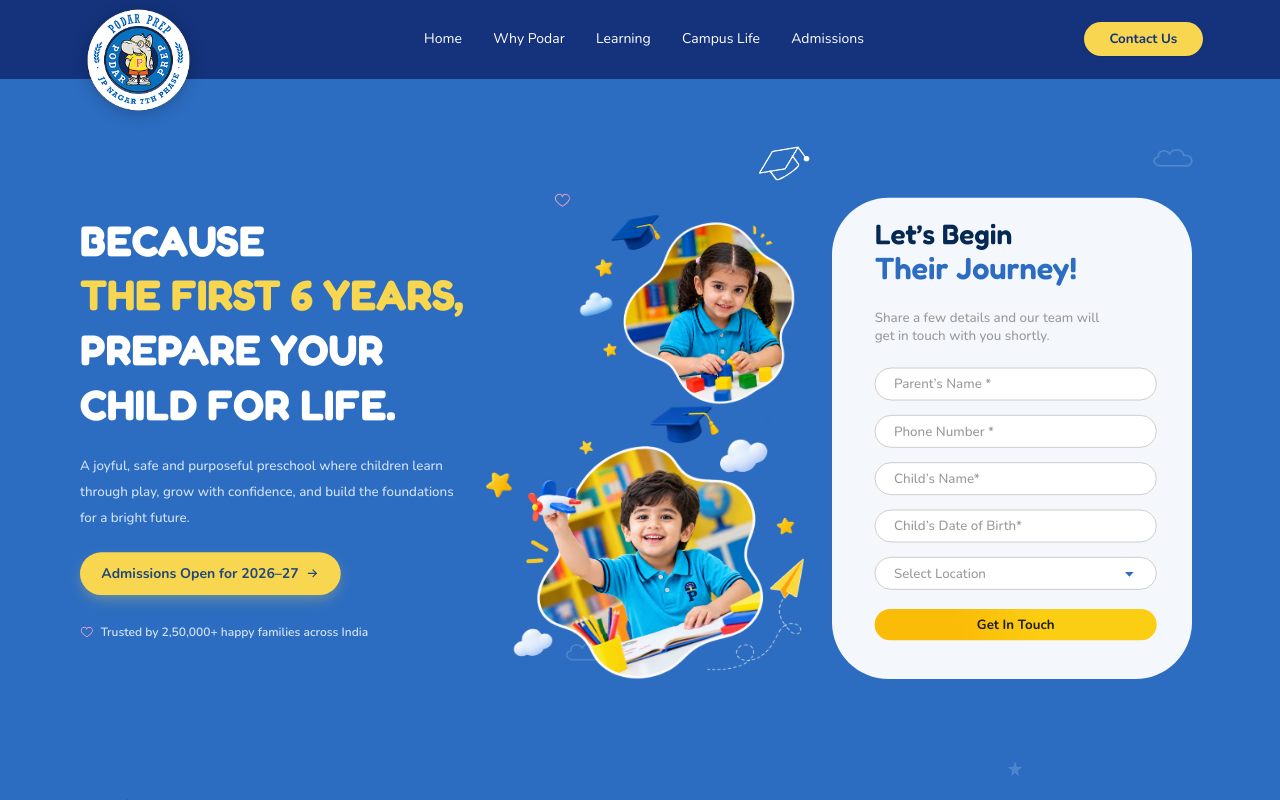
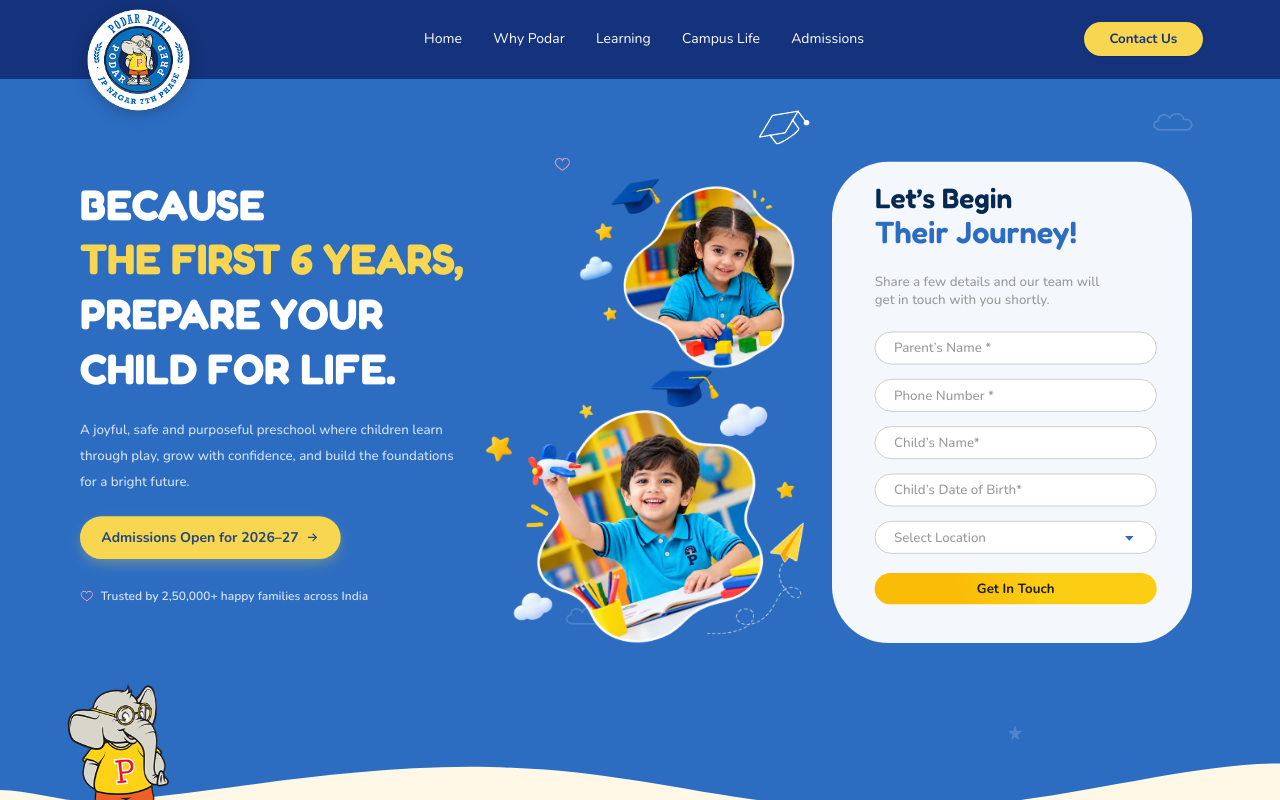
Before and after one commit to kishankotecha/Podar, a Next.js app: page / in a window 1280 px wide. Shown: the top 800 px of the page. Built offline with nearby package versions, Linux system fonts and the light colour scheme.

Commit message:
feat: add HeroArtboard component and hero section constants

```diff
--- a/src/domains/home/components/HeroArtboard.tsx
+++ b/src/domains/home/components/HeroArtboard.tsx
@@ -8,12 +8,21 @@ type Props = {
   children: ReactNode;
 };
 
-/** Scales the fixed desktop hero stage to the host width so layout stays proportional. */
+/**
+ * Scales the fixed desktop hero stage to the host width so layout stays proportional.
+ * Adds configurable top/bottom padding around the content area via HERO.padding.
+ */
 export function HeroArtboard({ children }: Props) {
-  const { width, height } = HERO.artboard;
+  const { width, contentHeight } = HERO.artboard;
+  const { top: pt, bottom: pb } = HERO.padding;
+  const totalHeight = pt + contentHeight + pb;
+
   return (
-    <ScaledArtboard width={width} height={height}>
-      {children}
+    <ScaledArtboard width={width} height={totalHeight}>
+      {/* Offset all content by padding.top so element positions stay zero-based */}
+      <div className="absolute inset-0" style={{ top: pt }}>
+        {children}
+      </div>
     </ScaledArtboard>
   );
 }
--- a/src/domains/home/constants/hero.ts
+++ b/src/domains/home/constants/hero.ts
@@ -11,14 +11,20 @@ const ASSETS = {
 export const HERO = {
   assets: ASSETS,
 
-  artboard: { width: 1920, height: 1198 },
+  artboard: { width: 1920, contentHeight: 965 },
 
-  /** Absolute frames on the 1920×1198 artboard. */
+  /**
+   * Independent top/bottom spacing (in artboard-px at 1920-wide).
+   * Tweak these two numbers to control the gap above/below hero content.
+   */
+  padding: { top: 30, bottom: 30 },
+
+  /** Absolute frames relative to the content-area origin (0,0). */
   frames: {
-    copy: { left: 120, top: 201, width: 603 },
-    form: { left: 1248, top: 178, width: 540, height: 722 },
-    girl: { left: 860, top: 187, width: 338 },
-    boy: { left: 660, top: 420, width: 620 },
+    copy: { left: 120, top: 117, width: 603 },
+    form: { left: 1248, top: 94, width: 540, height: 722 },
+    girl: { left: 860, top: 103, width: 338 },
+    boy: { left: 660, top: 336, width: 620 },
   },
 
   content: {
@@ -50,14 +56,14 @@ export const HERO = {
   decor: {
     heart: {
       left: 831,
-      top: 170,
+      top: 86,
       width: 26.12,
       height: 23.95,
       src: ASSETS.heart,
     },
     cap: {
       left: 1122,
-      top: 84,
+      top: 0,
       width: 99,
       height: 84,
       rotate: -17.56,
@@ -65,21 +71,21 @@ export const HERO = {
     },
     cloudA: {
       left: 1721.21,
-      top: 90.03,
+      top: 6.03,
       width: 83.59,
       height: 50.16,
       src: ASSETS.cloud,
     },
     cloudB: {
       left: 840,
-      top: 831,
+      top: 747,
       width: 83.59,
       height: 50.16,
       src: ASSETS.cloud,
     },
     starUnderForm: {
       left: 1509.88,
-      top: 1022.94,
+      top: 938.94,
       width: 26.12,
       height: 26.12,
       src: ASSETS.star,
```
